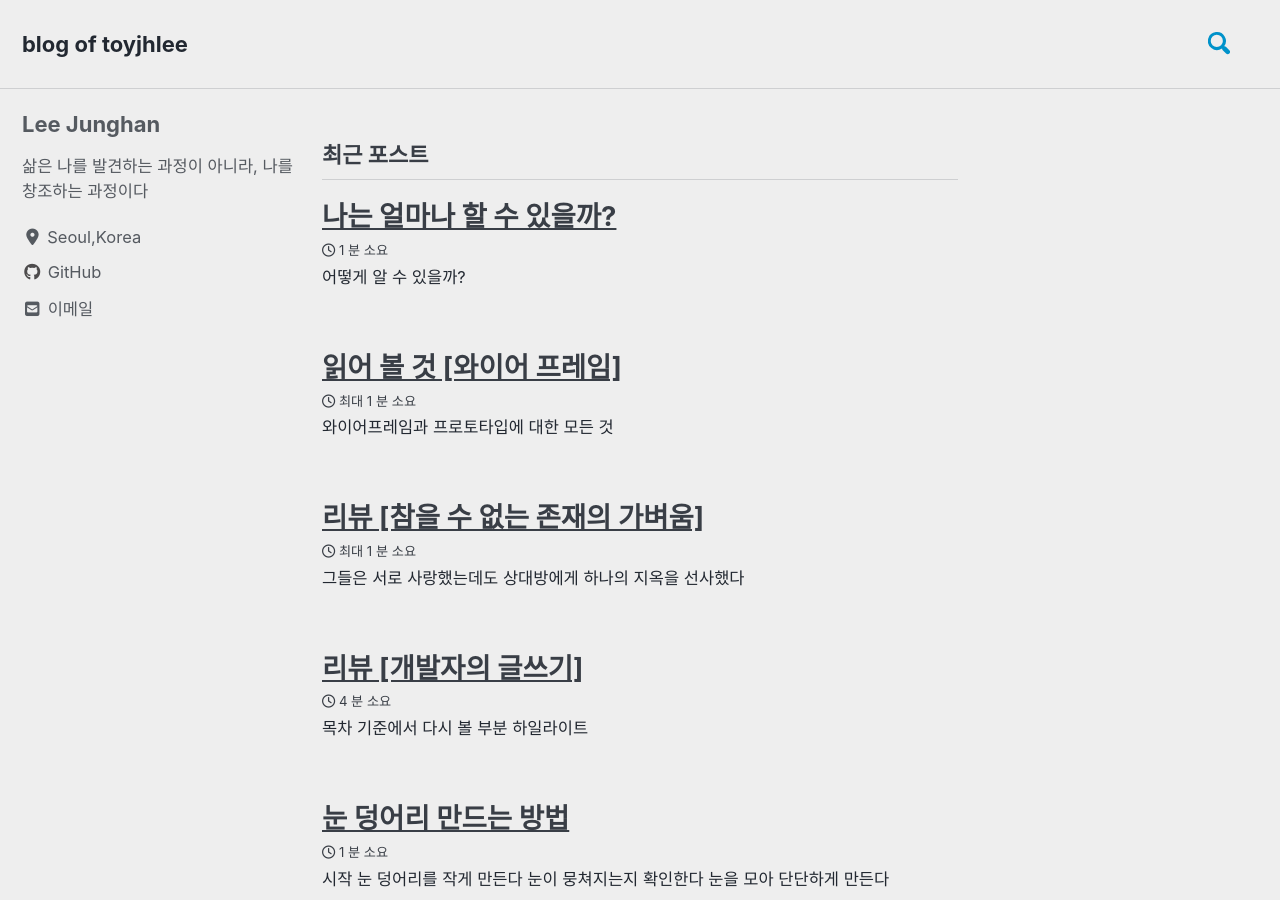
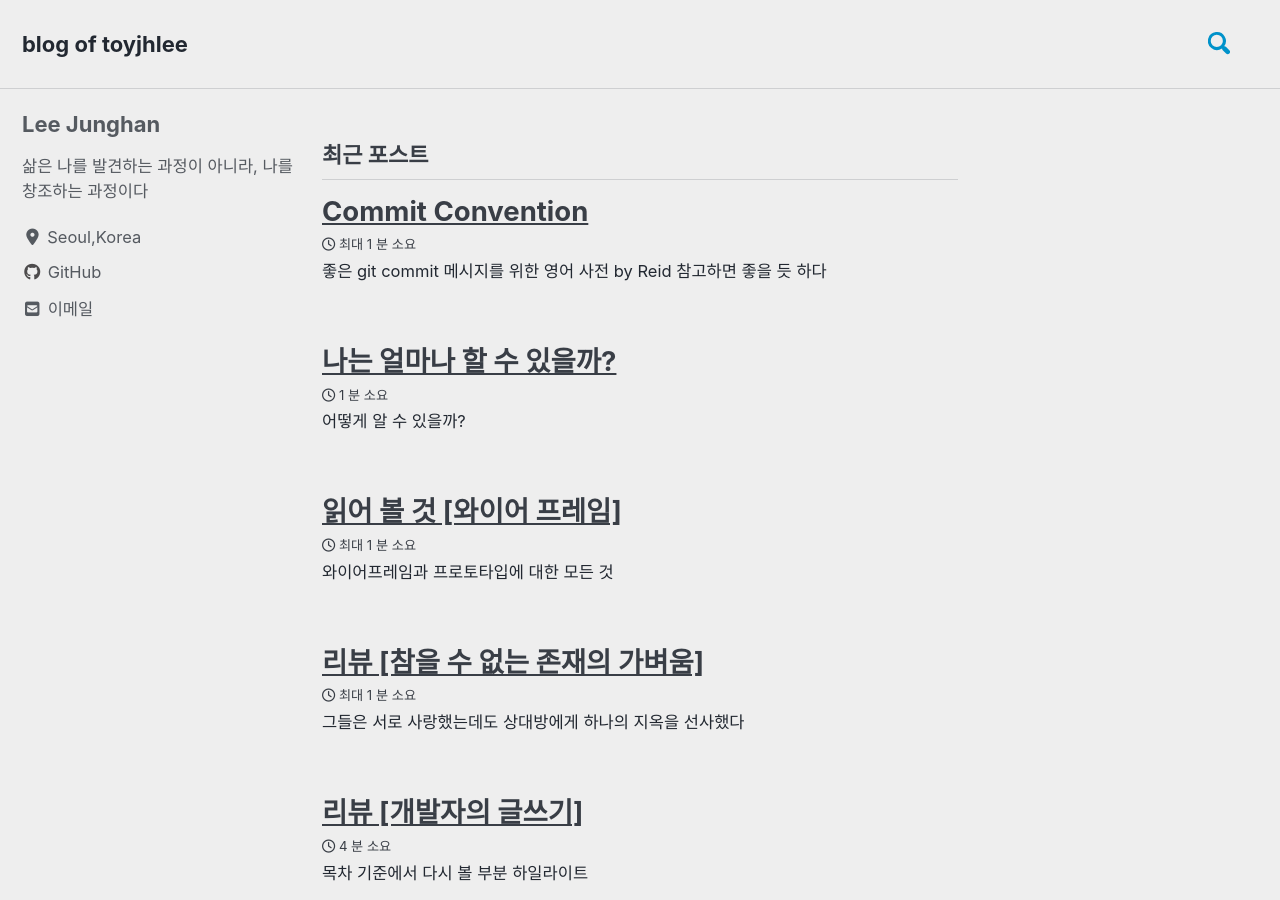
Before and after one commit to toyjhlee/toyjhlee.github.com, a Jekyll site: the page built from index.html, in a window 1280 px wide and 900 px high. Built offline with Jekyll 4.4.1, drawn with Linux system fonts in a browser that asks for light colours; cached includes are drawn as plain includes; nearby versions of some CDN libraries; the list of posts is cut into pages by our own code.

Commit message:
feat: add commit convention

```diff
--- /dev/null
+++ b/_posts/2020-05-18-commit convention.md
@@ -0,0 +1,9 @@
+---
+title:  "Commit Convention"
+date:   2020-05-18 09:20:00 +0900
+categories: engineering
+---
+
+[좋은 git commit 메시지를 위한 영어 사전
+by Reid](https://blog.ull.im/engineering/2019/03/10/logs-on-git.html)
+- 참고하면 좋을 듯 하다
```
Also changed, not shown: _posts/2019-01-14-scoll-ie.md (+1 -1 lines).
